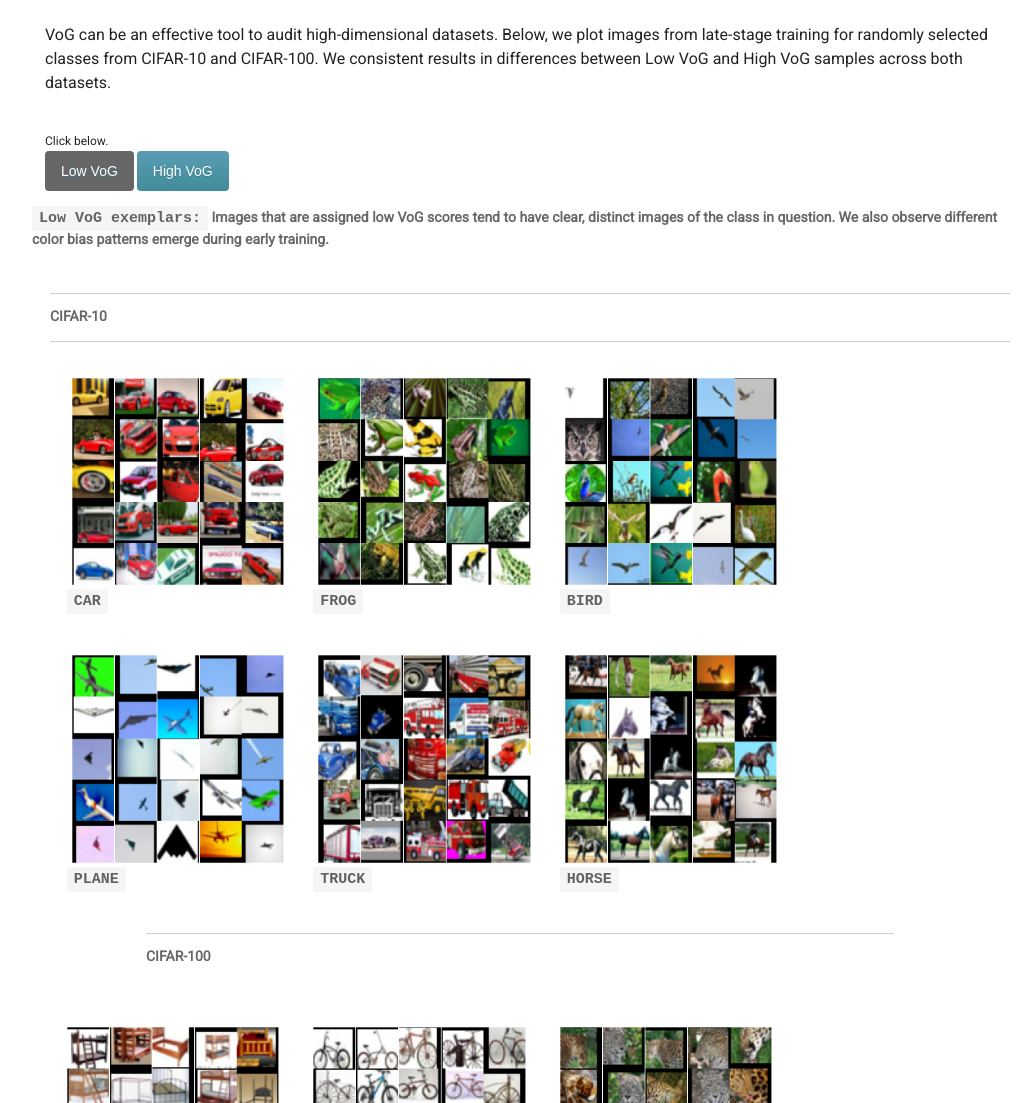
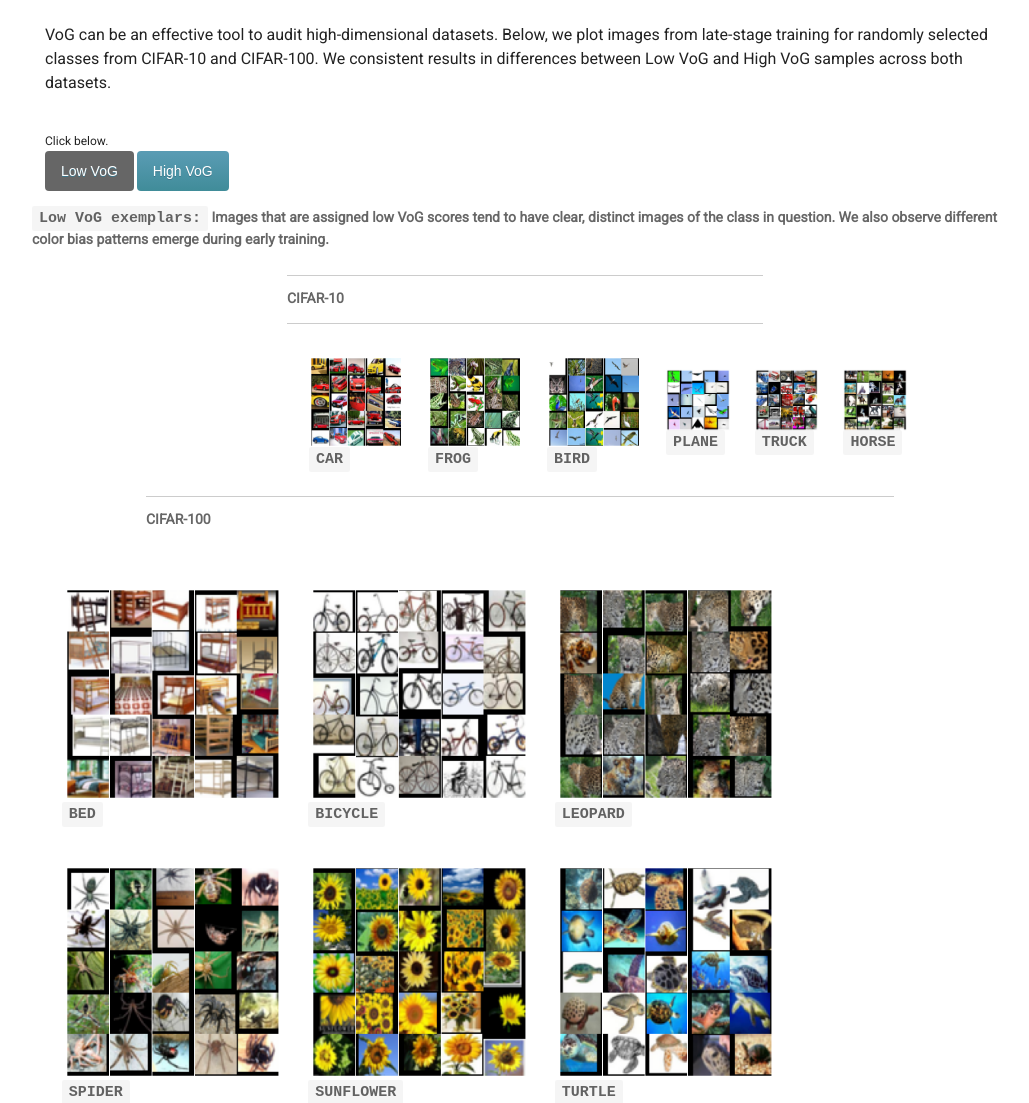
Before and after one commit to varianceofgradients/varianceofgradients.github.io, a plain HTML site: page index.html in a window 1280 px wide. Shown: the part 1936-3039 px from the top of the page, without its empty margins (120-1149 px from the left). Drawn offline with nearby package versions, Linux system fonts and the light colour scheme.

Commit message:
# move well

```diff
--- a/index.html
+++ b/index.html
@@ -523,7 +523,7 @@ figcaption .strong_, {
   </div>
 </div>
 
-<div class="description_">
+<div class="content_reduced_slightly">
 <hr>
 <div class="figcaption">
 <strong_>CIFAR-10</strong_>
@@ -550,7 +550,7 @@ figcaption .strong_, {
     <!-- END GRID -->
 </div>
 
-<div class="row">
+<div class="content_reduced_slightly">
   <div class="column_portfolio_ lowvog">
     <div class="content">
      <img src="./figures/vog_images/late_c10_car_low.png" alt="abstract_1" style="width:125%">
```
